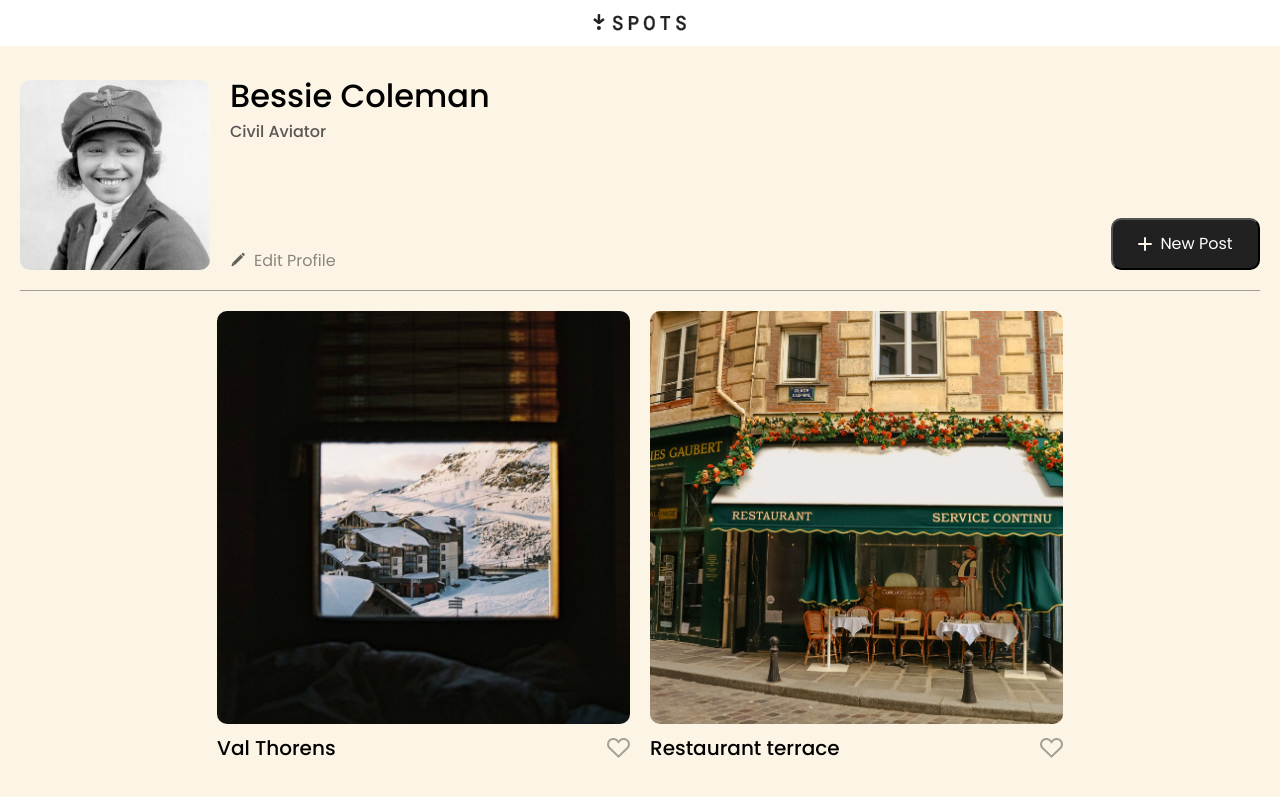
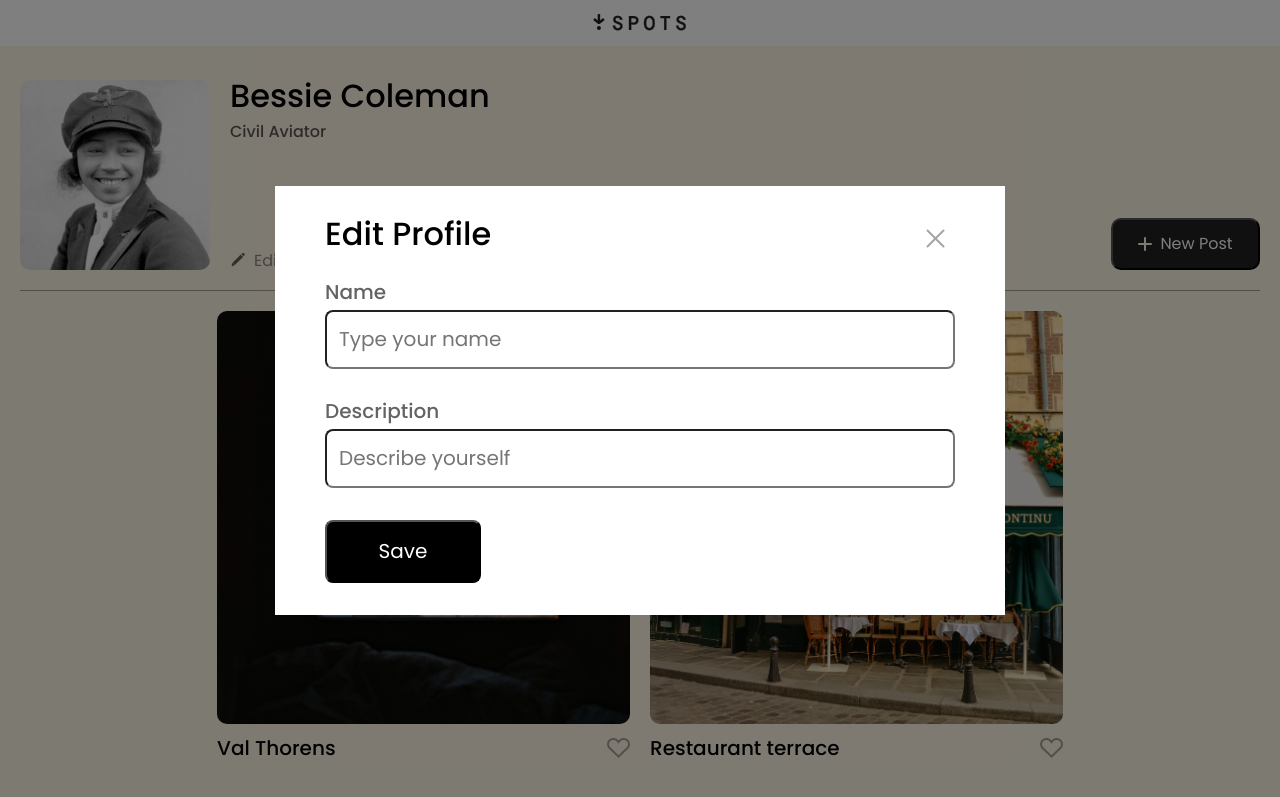
Before and after one commit to WinkyPinkyy/se_project_spots, a plain HTML site: page index.html in a window 1280 px wide. Shown: the top 797 px of the page. Drawn offline with Linux system fonts and the light colour scheme.

Commit message:
New update for my project

```diff
--- /dev/null
+++ b/blocks/modal.css
@@ -0,0 +1,97 @@
+.modal {
+  position: fixed;
+  top: 0;
+  left: 0;
+  bottom: 0;
+  right: 0;
+  background-color: rgba(0, 0, 0, 0.5);
+  display: flex;
+  flex-direction: column;
+  align-items: center;
+  justify-content: center;
+  visibility: hidden;
+  padding: 0 20px;
+  font-weight: 500;
+  font-size: 20px;
+  line-height: 20px;
+}
+
+.modal_opened {
+  visibility: visible;
+}
+
+.modal__container {
+  background-color: #fff;
+  padding: 32px 50px;
+  max-width: 730px;
+  position: relative;
+  width: 100%;
+  box-sizing: border-box;
+}
+
+.modal__close-btn {
+  position: absolute;
+  top: 32px;
+  right: 50px;
+  width: 40px;
+  height: 40px;
+  background-image: url(../images/Close\ Icon.svg);
+  background-color: #fff;
+  border: none;
+}
+
+.modal__title {
+  margin: 0 0 32px;
+  font-weight: 500;
+  font-size: 32px;
+  line-height: 1;
+}
+
+.modal__label {
+  display: flex;
+  flex-direction: column;
+  gap: 8px;
+  margin-bottom: 32px;
+  color: rgba(33, 33, 33, 0.7);
+}
+
+.modal__input {
+  padding: 16px 12px;
+  border-radius: 8px;
+}
+
+.modal__submit-btn {
+  width: 156px;
+  padding: 18px 0;
+  border-radius: 8px;
+  background-color: black;
+  color: #fff;
+}
+
+@media screen and (max-width: 627px) {
+  .modal {
+    padding: 0 10px;
+  }
+
+  .modal__container {
+    padding: 12px;
+  }
+
+  .modal__title {
+    font-size: 20px;
+    margin: 10px 0 34px;
+  }
+
+  .modal__close-btn {
+    top: 12px;
+    right: 12px;
+  }
+
+  .modal__label {
+    margin-bottom: 24px;
+  }
+
+  .modal__submit-btn {
+    width: 100%;
+  }
+}
--- a/index.html
+++ b/index.html
@@ -109,6 +109,33 @@
       <footer class="footer">
         <p class="footer__copyright">2024 © Spots</p>
       </footer>
+      <div class="modal modal_opened">
+        <div class="modal__container">
+          <button type="submit" class="modal__close-btn"></button>
+          <h2 class="modal__title">Edit Profile</h2>
+          <form name="edit-profile" class="modal__form">
+            <label for="name" class="modal__label"
+              >Name
+              <input
+                id="name"
+                type="text"
+                class="modal__input"
+                placeholder="Type your name"
+              />
+            </label>
+            <label for="description" class="modal__label"
+              >Description
+              <input
+                id="description"
+                type="text"
+                class="modal__input"
+                placeholder="Describe yourself"
+              />
+            </label>
+            <button type="submit" class="modal__submit-btn">Save</button>
+          </form>
+        </div>
+      </div>
     </div>
     <script defer src="./scripts/index.js"></script>
   </body>
--- a/pages/index.css
+++ b/pages/index.css
@@ -7,3 +7,4 @@
 @import url(../blocks/cards.css);
 @import url(../blocks/card.css);
 @import url(../blocks/footer.css);
+@import url(../blocks/modal.css);
```
Also changed, not shown: images/Close Icon.svg (added).
